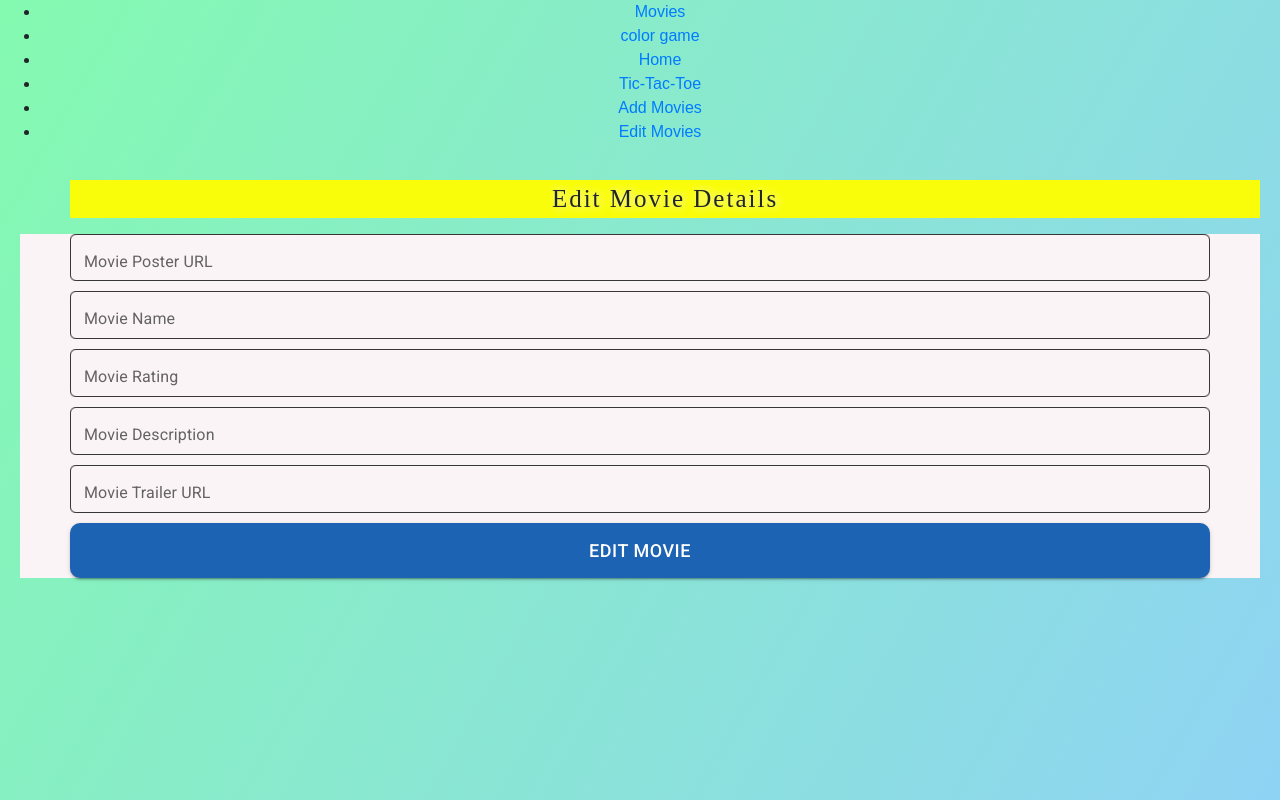
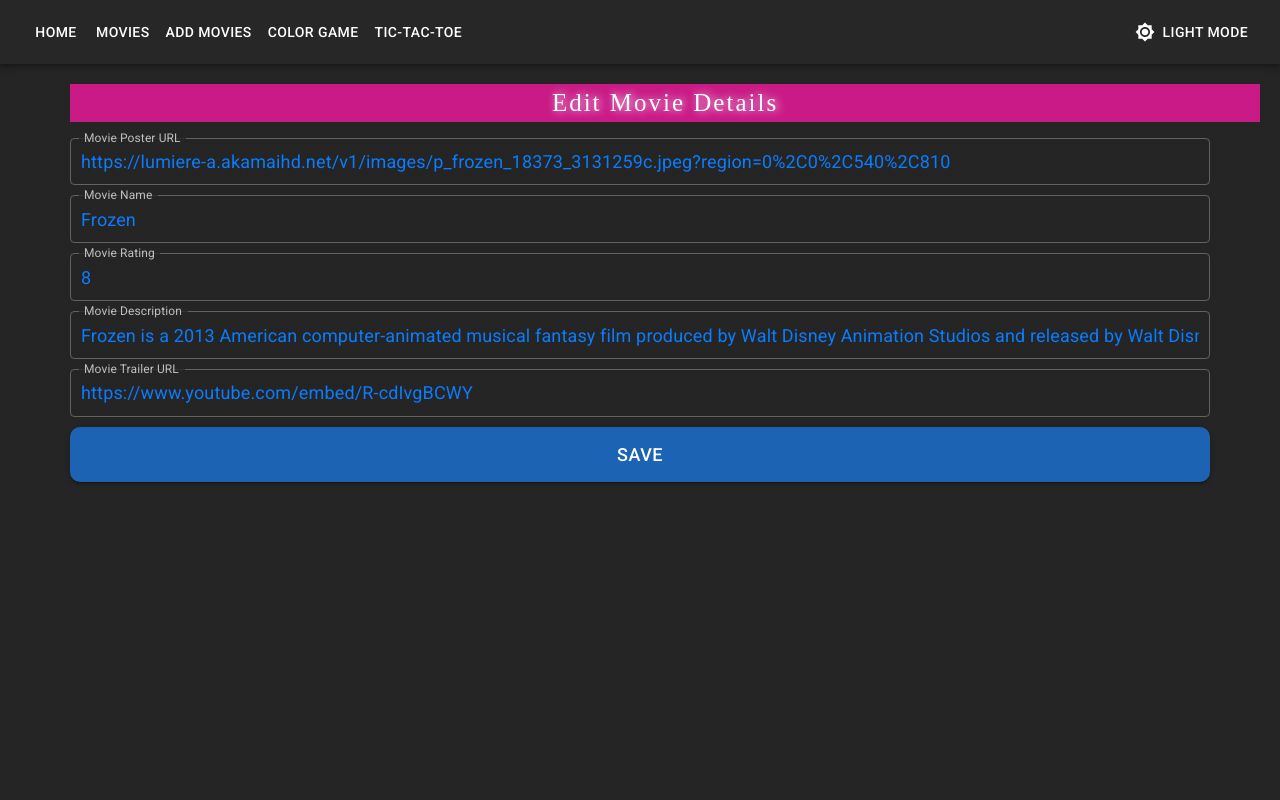
Before and after one commit to arulselvi1/REACT_IMAGE, a React (Create React App) app: page /movies/edit/1 in a window 1280 px wide. Built offline with nearby package versions, Linux system fonts and the light colour scheme.

Commit message:
lightmode

```diff
--- /dev/null
+++ b/src/AddMovieFunc.js
@@ -0,0 +1,63 @@
+import React, { useState } from "react";
+import Button from "@mui/material/Button";
+import TextField from "@mui/material/TextField";
+import { useHistory } from "react-router-dom/cjs/react-router-dom.min";
+
+export function AddMovieFunc({ movies, setMovies }) {
+  const [movieName, setMovieName] = useState("");
+  const [moviePoster, setMoviePoster] = useState("");
+  const [movieRating, setMovieRating] = useState("");
+  const [movieDes, setMovieDes] = useState("");
+  const [movieTrailer, setMovieTrailer] = useState("");
+  const history = useHistory();
+
+  const addMovie = () => {
+    const newMovie = {
+      name: movieName,
+      profile: moviePoster,
+      rating: movieRating,
+      description: movieDes,
+      trailer: movieTrailer,
+    };
+
+    setMovies([...movies, newMovie]);
+    history.push("/movies");
+  };
+  return (
+    <div class="content">
+      <p class="lead1"> Add movies by giving below details</p>
+
+      <div className="movie_form">
+        <TextField
+          onChange={(event) => setMoviePoster(event.target.value)}
+          label="Movie Poster URL"
+          variant="outlined"
+        />
+        <TextField
+          onChange={(event) => setMovieName(event.target.value)}
+          label="Movie Name"
+          variant="outlined"
+        />
+        <TextField
+          type="number"
+          onChange={(event) => setMovieRating(event.target.value)}
+          label="Movie Rating"
+          variant="outlined"
+        />
+        <TextField
+          onChange={(event) => setMovieDes(event.target.value)}
+          label="Movie Description"
+          variant="outlined"
+        />
+        <TextField
+          onChange={(event) => setMovieTrailer(event.target.value)}
+          label="Movie Trailer URL"
+          variant="outlined"
+        />
+        <Button onClick={addMovie} variant="contained">
+          Add Movie
+        </Button>
+      </div>
+    </div>
+  );
+}
--- a/src/App.css
+++ b/src/App.css
@@ -21,8 +21,7 @@
 
 .card {
   padding: 10px;
-
-  background-color: rgb(108, 190, 170);
+  background-color: #6b6969;
 }
 
 .card-title {
@@ -74,7 +73,6 @@ hr {
   margin-bottom: 20px;
   gap: 10px;
   padding: 0px 50px;
-  background-color: rgb(250, 244, 247);
 }
 .movie_form input {
   padding: 10px;
@@ -107,7 +105,7 @@ hr {
   margin-left: 50px;
   letter-spacing: 2px;
   font-size: 25px;
-  background-color: rgb(249, 253, 9);
+  background-color: rgb(201, 26, 134);
 }
 
 .body {
@@ -157,7 +155,7 @@ hr {
 body {
   /* background: linear-gradient(to top,  #a340a3, #e2517e,  #f6835f,  #ecbb60,   #d0ed8f )no-repeat; */
   /* background: linear-gradient(120deg, #f093fb 0%, #f5576c 100%); */
-  background: linear-gradient(120deg, #84fab0 0%, #8fd3f4 100%);
+
   min-height: 100vh;
   font-family: "Cinzel", serif;
 }
--- a/src/App.js
+++ b/src/App.js
@@ -1,83 +1,124 @@
 import "./App.css";
 import React, { useState } from "react";
 import Button from "@mui/material/Button";
-import TextField from "@mui/material/TextField";
-import { Switch, Route, Link, Redirect } from "react-router-dom";
+import { Switch, Route, Redirect, useHistory } from "react-router-dom";
 import { AddColor, ColorBox } from "./AddColor";
 import { Msg } from "./Msg";
 import { Tictactoe, GameBox } from "./Tictactoe";
 import { NotFound } from "./NotFound";
 import { MovieList } from "./MovieList";
 import { MovieDetails } from "./MovieDetails";
-import { useHistory } from "react-router-dom/cjs/react-router-dom.min";
-import { useParams } from "react-router-dom";
+import { AddMovieFunc } from "./AddMovieFunc";
+import { EditMovies } from "./EditMovies";
+import AppBar from "@mui/material/AppBar";
+import Toolbar from "@mui/material/Toolbar";
+import { createTheme, ThemeProvider } from "@mui/material/styles";
+import Paper from "@mui/material/Paper";
+import Brightness4Icon from "@mui/icons-material/Brightness4";
+import Brightness7Icon from "@mui/icons-material/Brightness7";
 export default function App() {
   const user = [
     {
+      id: "100",
       profile:
         "https://resizing.flixster.com/gL_JpWcD7sNHNYSwI1ff069Yyug=/ems.ZW1zLXByZC1hc3NldHMvbW92aWVzLzc4ZmJhZjZiLTEzNWMtNDIwOC1hYzU1LTgwZjE3ZjQzNTdiNy5qcGc=",
       name: "Ratatouille",
-      rating: "9.3",
+      rating: 9.3,
       description:
         "Ratatouille is a 2007 American computer-animated comedy film produced by Pixar Animation Studios and released by Walt Disney Pictures. The eighth film produced by Pixar, it was written and directed by Brad Bird, who took over from Jan Pinkava in 2005, and produced by Brad Lewis, from an original idea from Bird, Pinkava and Jim Capobianco. The title refers to the French dish ratatouille, which is served at the end of the film, and also references the species of the main character, a rat. ",
+      trailer: "https://www.youtube.com/embed/bKedSHDpkvI",
     },
     {
+      id: "101",
       profile:
         "https://lumiere-a.akamaihd.net/v1/images/p_frozen_18373_3131259c.jpeg?region=0%2C0%2C540%2C810",
       name: "Frozen",
-      rating: "8",
+      rating: 8,
       description:
         "Frozen is a 2013 American computer-animated musical fantasy film produced by Walt Disney Animation Studios and released by Walt Disney Pictures.The 53rd Disney animated feature film, it is inspired by Hans Christian Andersen's fairy tale of The Snow Queen. The film depicts a princess who sets off on a journey alongside an iceman, his reindeer, and a snowman to find her estranged sister, whose icy powers have inadvertently trapped their kingdom in eternal winter.",
+      trailer: "https://www.youtube.com/embed/R-cdIvgBCWY",
     },
     {
+      id: "102",
       profile:
         "https://2.bp.blogspot.com/-CGIKiw6Sbng/VpL1pY1tdQI/AAAAAAAAOcc/2W4IAxQ6MBI/s1600/finding%2Bnemo%2Bposter.jpg",
       name: "Finding Nemo",
-      rating: "9.2",
+      rating: 9.2,
       description:
         "Finding Nemo is a 2003 American computer-animated adventure film produced by Pixar Animation Studios and released by Walt Disney Pictures. It tells the story of an overprotective clownfish named Marlin who, along with a regal blue tang named Dory, searches for his missing son Nemo. Along the way, Marlin learns to take risks and comes to terms with Nemo taking care of himself.",
+      trailer: "https://www.youtube.com/embed/ZS_8btMjx2U",
     },
     {
+      id: "103",
       profile:
         "https://static1.moviewebimages.com/wordpress/wp-content/uploads/movie/LoafGCYY52KVosa261df2t9KTFVCuF.jpg",
       name: "Despicable Me",
-      rating: "9.0",
+      rating: 9.0,
       description:
         "A man who delights in all things wicked, supervillain Gru (Steve Carell) hatches a plan to steal the moon. Surrounded by an army of little yellow minions and his impenetrable arsenal of weapons and war machines, Gru makes ready to vanquish all who stand in his way. But nothing in his calculations and groundwork has prepared him for his greatest challenge: three adorable orphan girls (Miranda Cosgrove, Dana Gaier, Elsie Fisher) who want to make him their dad.",
+      trailer: "https://www.youtube.com/embed/_RJsoyU28hk",
     },
     {
+      id: "104",
       profile: "https://m.media-amazon.com/images/I/51xlf28jbiL.jpg",
       name: "kung fu panda",
-      rating: "9.0",
+      rating: 9.0,
       description:
         "Kung Fu Panda is an American media franchise by DreamWorks Animation, consisting of three films: Kung Fu Panda (2008), Kung Fu Panda 2 (2011), and Kung Fu Panda 3 (2016). Po, a clumsy panda, is a kung fu fanatic who lives in the Valley of Peace and works in his goose father Mr. Ping's noodle shop, unable to realize his dream of learning the art of kung fu. One day, a kung fu tournament is held for the elderly spiritual leader of the valley, Grand Master Oogway, to determine the identity of the Dragon Warrior, the one kung fu master capable of understanding the secret of the Dragon Scroll",
+      trailer: "https://www.youtube.com/embed/siLm9q4WIjI",
     },
   ];
   const [movies, setMovies] = useState(user);
+  const [mode, setMode] = useState("dark");
+  const history = useHistory();
+  const theme = createTheme({
+    palette: {
+      mode: mode,
+    },
+  });
 
   return (
+    <ThemeProvider theme={theme}>
+      <Paper style={{ borderRadius: "0px", minHeight: "100vh" }} elevation={3}>
         <div className="App">
-      <ul>
-        <li>
-          <Link to="/movies">Movies</Link>
-        </li>
-        <li>
-          {/* Change the url bar but dont refresh */}
-          <Link to="/color-game">color game</Link>
-        </li>
-        <li>
-          <Link to="/">Home</Link>
-        </li>
-        <li>
-          <Link to="/tictactoe">Tic-Tac-Toe</Link>
-        </li>
-        <li>
-          <Link to="/movies/add">Add Movies</Link>
-        </li>
-        <li>
-          <Link to="/movies/edit">Edit Movies</Link>
-        </li>
-      </ul>
+          <AppBar position="static">
+            <Toolbar>
+              <Button color="inherit" onClick={() => history.push("/")}>
+                Home
+              </Button>
+              <Button color="inherit" onClick={() => history.push("/movies")}>
+                Movies
+              </Button>
+              <Button
+                color="inherit"
+                onClick={() => history.push("/movies/add")}
+              >
+                Add Movies
+              </Button>
+              <Button
+                color="inherit"
+                onClick={() => history.push("/color-game")}
+              >
+                color game
+              </Button>
+              <Button
+                color="inherit"
+                onClick={() => history.push("/tictactoe")}
+              >
+                Tic-Tac-Toe
+              </Button>
+              <Button
+                color="inherit"
+                style={{ marginLeft: "auto" }}
+                startIcon={
+                  mode === "dark" ? <Brightness7Icon /> : <Brightness4Icon />
+                }
+                onClick={() => setMode(mode === "light" ? "dark" : "light")}
+              >
+                {mode === "light" ? "dark" : "light"} mode
+              </Button>
+            </Toolbar>
+          </AppBar>
 
           <Switch>
             {/* Each route is case, eg. - case '/about': */}
@@ -91,7 +132,7 @@ export default function App() {
             <Route path="/movies/add">
               <AddMovieFunc movies={movies} setMovies={setMovies} />
             </Route>
-        <Route path="/movies/edit">
+            <Route path="/movies/edit/:id">
               <EditMovies movies={movies} setMovies={setMovies} />
             </Route>
             <Route path="/movies/:id">
@@ -100,7 +141,9 @@ export default function App() {
             <Route path="/movies">
               {/* Match url display the below component */}
               <nav class="navbar navbar-dark bg-dark">
-            <span class="navbar-brand text-center">Top 5 Animation Movies</span>
+                <span class="navbar-brand text-center">
+                  Top 5 Animation Movies
+                </span>
                 <form class="form-inline">
                   <input
                     class="form-control mr-sm-2"
@@ -130,123 +173,7 @@ export default function App() {
             </Route>
           </Switch>
         </div>
+      </Paper>
+    </ThemeProvider>
   );
 }
-
-function AddMovieFunc({ movies, setMovies }) {
-  const [movieName, setMovieName] = useState("");
-  const [moviePoster, setMoviePoster] = useState("");
-  const [movieRating, setMovieRating] = useState("");
-  const [movieDes, setMovieDes] = useState("");
-  const [movieTrailer, setMovieTrailer] = useState("");
-  const history = useHistory();
-
-  const addMovie = () => {
-    const newMovie = {
-      name: movieName,
-      profile: moviePoster,
-      rating: movieRating,
-      description: movieDes,
-      trailer: movieTrailer,
-    };
-
-    setMovies([...movies, newMovie]);
-    history.push("/movies");
-  };
-  return (
-    <div class="content">
-      <p class="lead1"> Add movies by giving below details</p>
-
-      <div className="movie_form">
-        <TextField
-          onChange={(event) => setMoviePoster(event.target.value)}
-          label="Movie Poster URL"
-          variant="outlined"
-        />
-        <TextField
-          onChange={(event) => setMovieName(event.target.value)}
-          label="Movie Name"
-          variant="outlined"
-        />
-        <TextField
-          type="number"
-          onChange={(event) => setMovieRating(event.target.value)}
-          label="Movie Rating"
-          variant="outlined"
-        />
-        <TextField
-          onChange={(event) => setMovieDes(event.target.value)}
-          label="Movie Description"
-          variant="outlined"
-        />
-        <TextField
-          onChange={(event) => setMovieTrailer(event.target.value)}
-          label="Movie Trailer URL"
-          variant="outlined"
-        />
-        <Button onClick={addMovie} variant="contained">
-          Add Movie
-        </Button>
-      </div>
-    </div>
-  );
-}
-
-function EditMovies({ movies, setMovies }) {
-  const [movieName, setMovieName] = useState("");
-  const [moviePoster, setMoviePoster] = useState("");
-  const [movieRating, setMovieRating] = useState("");
-  const [movieDes, setMovieDes] = useState("");
-  const [movieTrailer, setMovieTrailer] = useState("");
-  const history = useHistory();
-
-  const editMovie = () => {
-    const newMovie = {
-      name: movieName,
-      profile: moviePoster,
-      rating: movieRating,
-      description: movieDes,
-      trailer: movieTrailer,
-    };
-
-    setMovies([...movies, newMovie]);
-    history.push("/movies/edit");
-  };
-  return (
-    <div class="content">
-      <p class="lead1"> Edit Movie Details</p>
-
-      <div className="movie_form">
-        <TextField
-          onChange={(event) => setMoviePoster(event.target.value)}
-          label="Movie Poster URL"
-          variant="outlined"
-        />
-        <TextField
-          onChange={(event) => setMovieName(event.target.value)}
-          label="Movie Name"
-          variant="outlined"
-        />
-        <TextField
-          type="number"
-          onChange={(event) => setMovieRating(event.target.value)}
-          label="Movie Rating"
-          variant="outlined"
-        />
-        <TextField
-          onChange={(event) => setMovieDes(event.target.value)}
-          label="Movie Description"
-          variant="outlined"
-        />
-        <TextField
-          onChange={(event) => setMovieTrailer(event.target.value)}
-          label="Movie Trailer URL"
-          variant="outlined"
-        />
-        <Button onClick={editMovie} variant="contained">
-          Edit Movie
-        </Button>
-      </div>
-    </div>
-  );
-}
--- a/src/Counter.js
+++ b/src/Counter.js
@@ -1,10 +1,13 @@
-import React, { useState } from "react";
+import React, { useState, useEffect } from "react";
 import IconButton from "@mui/material/IconButton";
 import Badge from "@mui/material/Badge";
 
 export function Counter() {
   const [like, setLike] = useState(0);
   const [unlike, setunLike] = useState(0);
+  useEffect(() => {
+    console.log("Like is updated", like);
+  }, [like]);
   return (
     <div>
       <br></br>
--- /dev/null
+++ b/src/EditMovies.js
@@ -0,0 +1,77 @@
+import { useState } from "react";
+import Button from "@mui/material/Button";
+import TextField from "@mui/material/TextField";
+import { useHistory } from "react-router-dom/cjs/react-router-dom.min";
+import { useParams } from "react-router-dom";
+import * as React from "react";
+
+export function EditMovies({ movies, setMovies }) {
+  const { id } = useParams();
+  const movie = movies[id];
+  console.log(movie);
+  const [movieName, setMovieName] = useState(movie.name);
+  const [moviePoster, setMoviePoster] = useState(movie.profile);
+  const [movieRating, setMovieRating] = useState(movie.rating);
+  const [movieDes, setMovieDes] = useState(movie.description);
+  const [movieTrailer, setMovieTrailer] = useState(movie.trailer);
+  const history = useHistory();
+
+  const editMovie = () => {
+    const updatedMovie = {
+      name: movieName,
+      profile: moviePoster,
+      rating: movieRating,
+      description: movieDes,
+      trailer: movieTrailer,
+    };
+    const copyMovieList = [...movies];
+    copyMovieList[id] = updatedMovie;
+    setMovies(copyMovieList);
+    history.push("/movies");
+
+    // setMovies([...movies, newMovie]);
+    // history.push("/movies/edit");
+  };
+  return (
+    <div class="content">
+      <p class="lead1"> Edit Movie Details</p>
+
+      <div className="movie_form">
+        <TextField
+          onChange={(event) => setMoviePoster(event.target.value)}
+          label="Movie Poster URL"
+          variant="outlined"
+          value={moviePoster}
+        />
+        <TextField
+          onChange={(event) => setMovieName(event.target.value)}
+          label="Movie Name"
+          variant="outlined"
+          value={movieName}
+        />
+        <TextField
+          type="number"
+          onChange={(event) => setMovieRating(event.target.value)}
+          label="Movie Rating"
+          variant="outlined"
+          value={movieRating}
+        />
+        <TextField
+          onChange={(event) => setMovieDes(event.target.value)}
+          label="Movie Description"
+          variant="outlined"
+          value={movieDes}
+        />
+        <TextField
+          onChange={(event) => setMovieTrailer(event.target.value)}
+          label="Movie Trailer URL"
+          variant="outlined"
+          value={movieTrailer}
+        />
+        <Button onClick={editMovie} variant="contained" color="success">
+          Save
+        </Button>
+      </div>
+    </div>
+  );
+}
--- a/src/Movie.js
+++ b/src/Movie.js
@@ -24,6 +24,7 @@ export function Movie({
   // };
   const [showText, setShowText] = useState(false);
   const history = useHistory();
+
   return (
     <div class="col-12 col-sm-12 col-md-12 col-lg-6 col-xl-4">
       <div class="col mb-4">
--- a/src/MovieDetails.js
+++ b/src/MovieDetails.js
@@ -3,6 +3,7 @@ import { useParams } from "react-router-dom";
 import Button from "@mui/material/Button";
 import ArrowBackIosIcon from "@mui/icons-material/ArrowBackIos";
 import { useHistory } from "react-router-dom/cjs/react-router-dom.min";
+
 export function MovieDetails({ movies }) {
   const { id } = useParams();
   console.log(id, movies);
@@ -22,10 +23,12 @@ export function MovieDetails({ movies }) {
       ></iframe>
       <div className="movie-detail-container">
         <div className="movie-specs">
-          <h3 className="movie-name">{movienew.name}</h3>
+          <h2 className="movie-name">{movienew.name}</h2>
+
           <p className="movie-rating">⭐{movienew.rating}</p>
         </div>
         <p className="movie-summary">{movienew.description}</p>
+
         <Button
           variant="outlined"
           onClick={() => history.goBack()}
--- a/src/MovieList.js
+++ b/src/MovieList.js
@@ -17,6 +17,7 @@ export function MovieList({ movies, setMovies }) {
           description={nm.description}
           deletebutton={
             <IconButton
+              style={{ marginLeft: "auto" }}
               onClick={() => {
                 console.log(index);
                 const copyMovieList = [...movies];
@@ -31,7 +32,7 @@ export function MovieList({ movies, setMovies }) {
           }
           editbutton={
             <IconButton
-              onClick={() => history.push(`/movies/edit`)}
+              onClick={() => history.push(`/movies/edit/${index}`)}
               aria-label="edit"
               color="secondary"
             >
```
Also changed, not shown: src/data.json (added, +42 -0 lines). Lines whose indentation alone changed are shown as unchanged.
